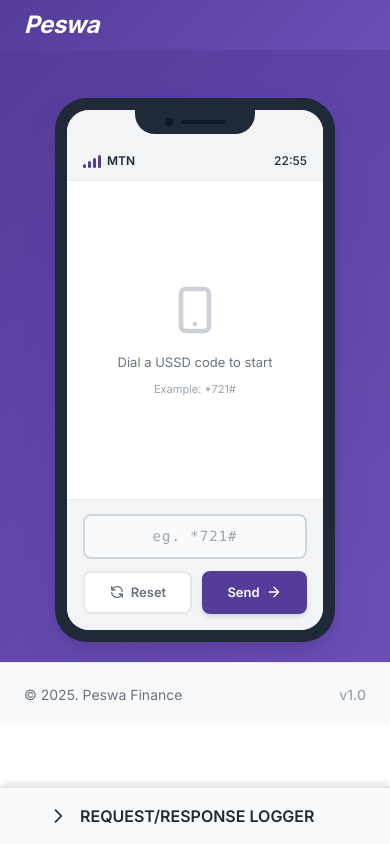
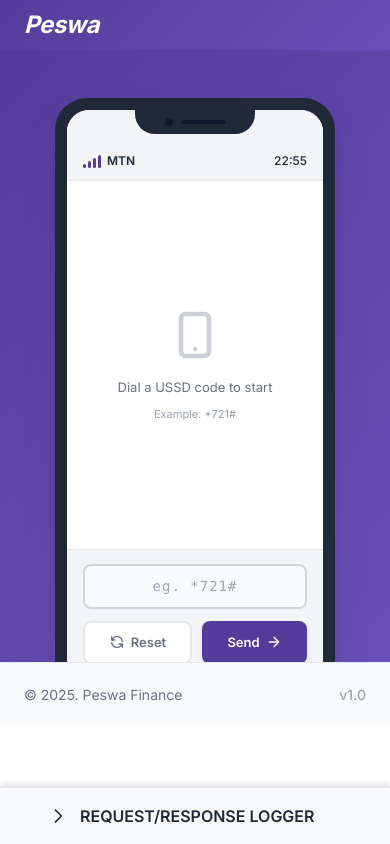
Before and after one commit to hayahyts/peswa-ussd-simulator, a Next.js app: page / in a window 390 px wide. Built offline with nearby package versions, Linux system fonts and the light colour scheme.

Commit message:
Fix Layout

```diff
--- a/app/ussd-display.css
+++ b/app/ussd-display.css
@@ -533,7 +533,7 @@
 @media (max-width: 1023px) {
     .phone-frame {
         width: 280px;
-        height: 570px;
+        height: 620px;
         padding: 12px;
         border-radius: 32px;
         /* Remove float animation on mobile to prevent movement issues */
@@ -631,6 +631,6 @@
 @media (max-width: 640px) {
     .phone-frame {
         width: min(280px, calc(100vw - 2rem));
-        height: min(570px, calc(100vh - 300px));
+        height: min(620px, calc(100vh - 250px));
     }
 }
```
